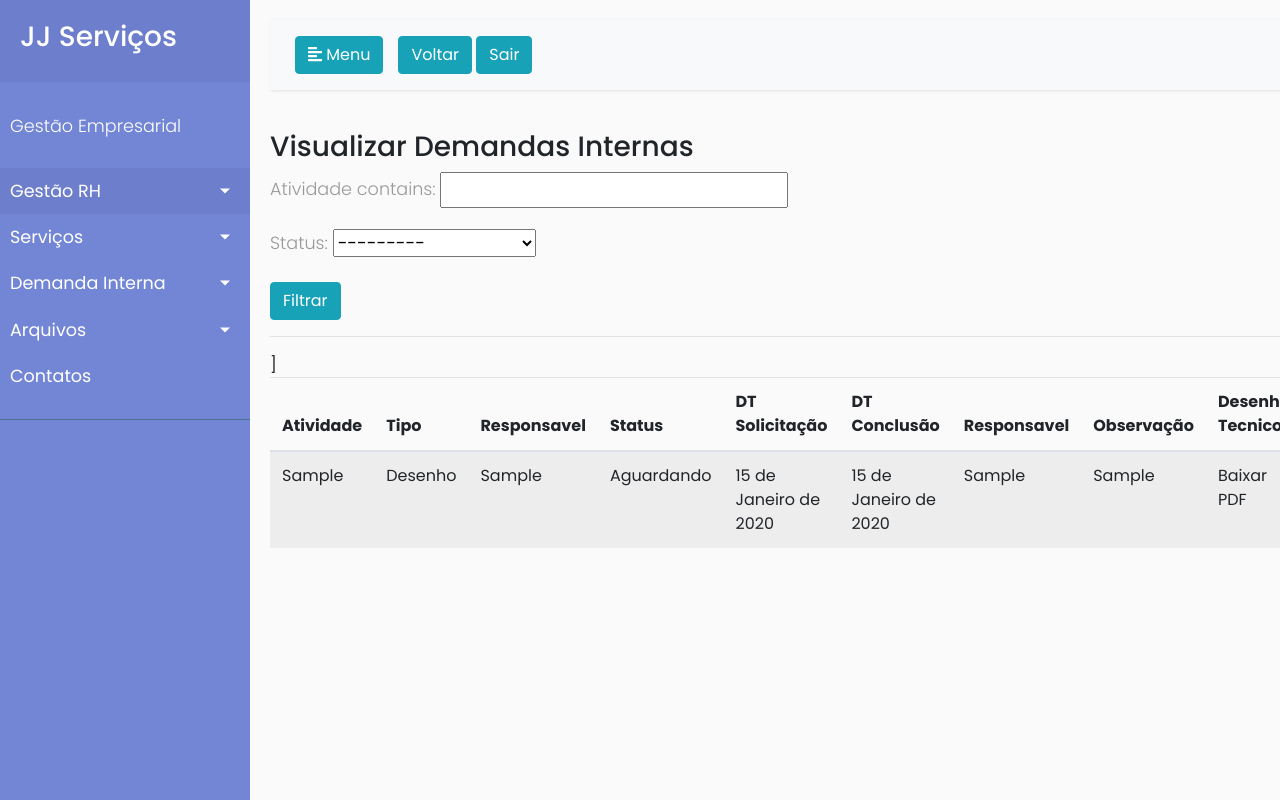
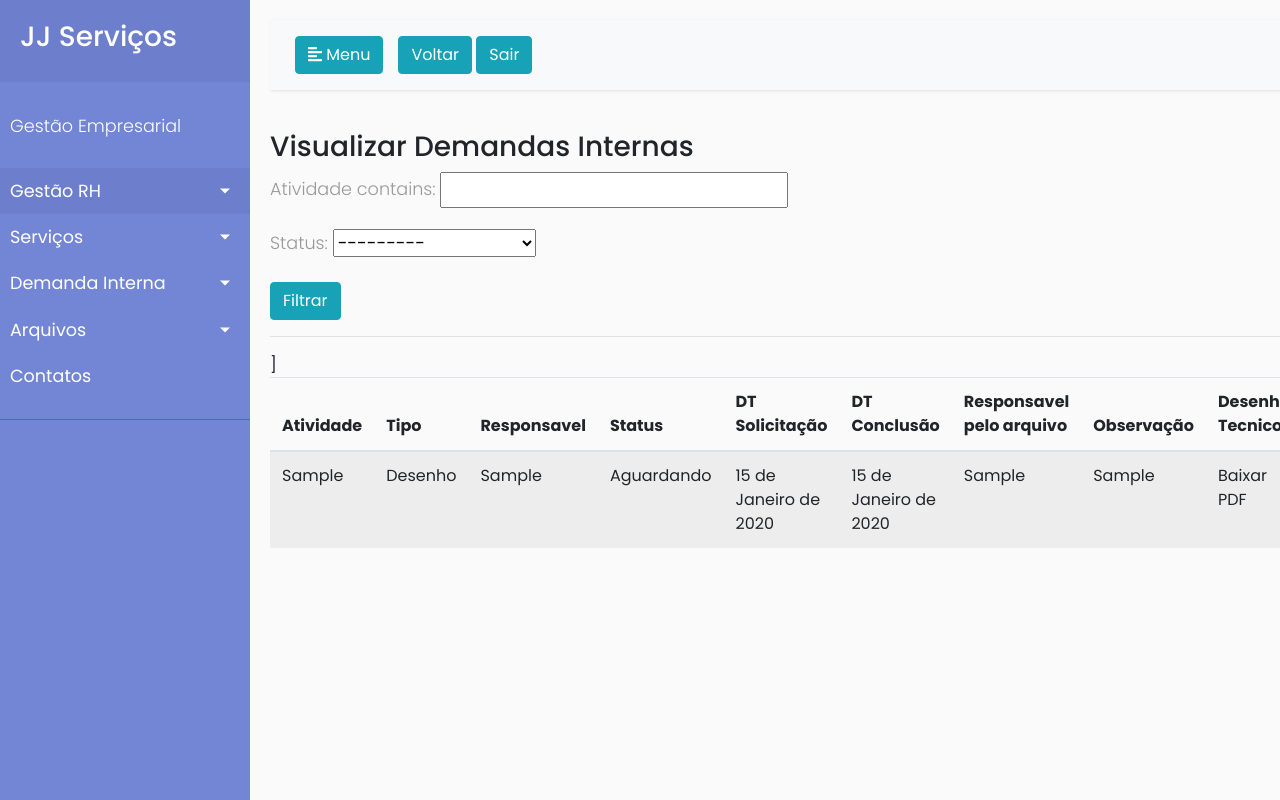
Before and after one commit to marcelohiginoduarte/Projeto_empresa_hr, a Django app: page /demandainterna/visualizartodas/ in a window 1280 px wide; the page is wider, and only the part inside the window is pictured. Run offline with Django 5.2, Linux system fonts and the light colour scheme; a user stored in the database is signed in; tables that the repository leaves empty hold one stand-in row (values such as "Sample post"); parts of the project's set-up code (start-up, migrations or seed data) failed here and were passed over; some libraries are stand-ins or nearby versions.

Commit message:
Atualizando a medida em esperas33

```diff
--- a/GestaoHR/templates/demandainterna_views.html
+++ b/GestaoHR/templates/demandainterna_views.html
@@ -21,7 +21,7 @@
             <th scope="col">Status</th>
             <th scope="col">DT Solicitação</th>
             <th scope="col">DT Conclusão</th>
-            <th scope="col">Responsavel</th>]
+            <th scope="col">Responsavel pelo arquivo</th>]
             <th scope="col">Observação</th>
             <th scope="col">Desenho Tecnico</th>
             <th scope="col">DWG</th>
```
